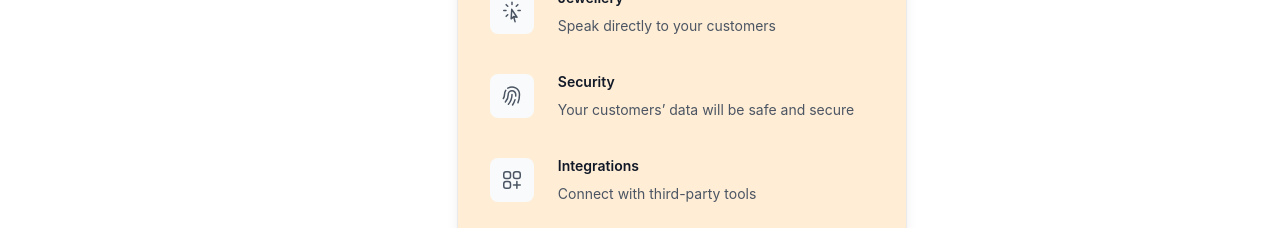
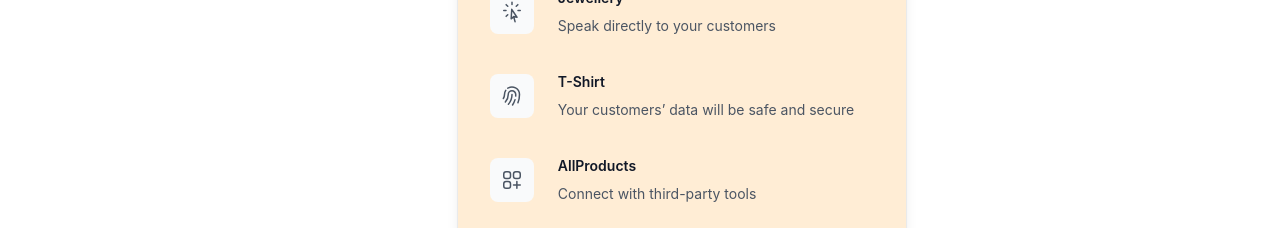
Before and after one commit to ashrafali2000/full-stack-ecommerce-frontend-1, a React (Create React App) app: page / in a window 1280 px wide. Both pictures are taken after a click on the button "Products". Shown: the part 200-428 px from the top of the page. Built offline with nearby package versions, Linux system fonts and the light colour scheme.

Commit message:
add dynamic path

```diff
--- a/src/App.js
+++ b/src/App.js
@@ -1,4 +1,4 @@
-import { Route, Routes } from "react-router-dom";
+import { Route, Routes, useParams  } from "react-router-dom";
 import Navbar from "./component/navbar";
 import Home from "./pages/home";
 import About from "./pages/about";
@@ -10,8 +10,10 @@ import ShopingCart from "./pages/shopingCart";
 import ProductContext from "./context/productContext";
 import { useState } from "react";
 
+
 function App() {
   const [products, setProducts] = useState([]);
+  let { productTitle } = useParams();
 
   const getAllProducts = (data) => {
     setProducts(data)
@@ -29,8 +31,8 @@ function App() {
          <Route index element = {<Home></Home>}/>
          <Route path="about" element = {<About></About>}/>
          <Route path="contact" element = {<Contact></Contact>}/>
-         <Route path="products" element = {<Products></Products>
-          }/>
+         <Route path={`/products/:${productTitle}`} element = {<Products></Products>
+          } />
          <Route path="signin" element = {<SignIn></SignIn>}/>
          <Route path="signup" element = {<SignUp></SignUp>}/>
          <Route path="shopingcart" element = {<ShopingCart></ShopingCart>}/>
--- a/src/axios/index.js
+++ b/src/axios/index.js
@@ -1,4 +1,5 @@
 import axios from "axios";
-export default axios.create({
+  const axiosLib = axios.create({
     baseURL:"http://localhost:8000/"
 })
+export default axiosLib;
--- a/src/component/navbar/index.js
+++ b/src/component/navbar/index.js
@@ -13,13 +13,13 @@ import {
 import { ChevronDownIcon, PhoneIcon, PlayCircleIcon } from '@heroicons/react/20/solid'
 import { Link, Outlet, useNavigate } from 'react-router-dom'
 import ProductContext from '../../context/productContext'
-import axios from '../../axios'
+import  axiosLib  from '../../axios'
 
 const products = [
-  { name: 'Shoes', description: 'Get a better understanding of your traffic', href: '#', icon: ChartPieIcon },
+  { name: 'Shoes', description: 'Get a better understanding of your traffic', href: 'shoes', icon: ChartPieIcon },
   { name: 'Jewellery', description: 'Speak directly to your customers', href: '#', icon: CursorArrowRaysIcon },
-  { name: 'Security', description: 'Your customers’ data will be safe and secure', href: '#', icon: FingerPrintIcon },
-  { name: 'Integrations', description: 'Connect with third-party tools', href: '#', icon: SquaresPlusIcon },
+  { name: 'T-Shirt', description: 'Your customers’ data will be safe and secure', href: '#', icon: FingerPrintIcon },
+  { name: 'AllProducts', description: 'Connect with third-party tools', href: '#', icon: SquaresPlusIcon },
   { name: 'Automations', description: 'Build strategic funnels that will convert', href: '#', icon: ArrowPathIcon },
 ]
 const callsToAction = [
@@ -40,11 +40,12 @@ const allProducts = searchProduct.getAllProducts;
 
 const getProductHandler = (data) => {
   const productName = data.toLowerCase();
-  axios
+  axiosLib
     .get(`/products/${productName}`)
     .then((response) => allProducts(response.data))
     .catch((err) => console.log(err));
-  navigate(`/products${productName}`);
+  navigate(`/products/${productName}`);
+
 };
 
   return (
@@ -99,10 +100,10 @@ const getProductHandler = (data) => {
                         <item.icon className="h-6 w-6 text-gray-600 group-hover:text-indigo-600" aria-hidden="true" />
                       </div>
                       <div className="flex-auto">
-                        <Link to={item.href} className="block font-semibold text-gray-900" onClick={()=> getProductHandler(item.name)}>
+                        <div  className="block font-semibold text-gray-900" onClick={()=> getProductHandler(item.name)}>
                           {item.name}
                           <span className="absolute inset-0" />
-                        </Link>
+                        </div>
                         <p className="mt-1 text-gray-600">{item.description}</p>
                       </div>
                     </div>
--- a/src/pages/products/index.js
+++ b/src/pages/products/index.js
@@ -5,7 +5,7 @@ const Products = () => {
 const allProducts = useContext(ProductContext);
 const products = allProducts.products;
   return (<div>
-    <div className="pl-20 font-bold text-[20px] p-3 bg-orange-300">Home</div>
+    <div className="pl-20 font-bold text-[20px] p-3 bg-orange-300">Products</div>
     <div className="flex justify-center items-center flex-wrap gap-10 bg-orange-200 pt-8">
         {products.map((p) => (
           <ProductCard key={p._id} title = {p.title} description = {p.description} price={p.price} image= {p.images[0]}>
```
